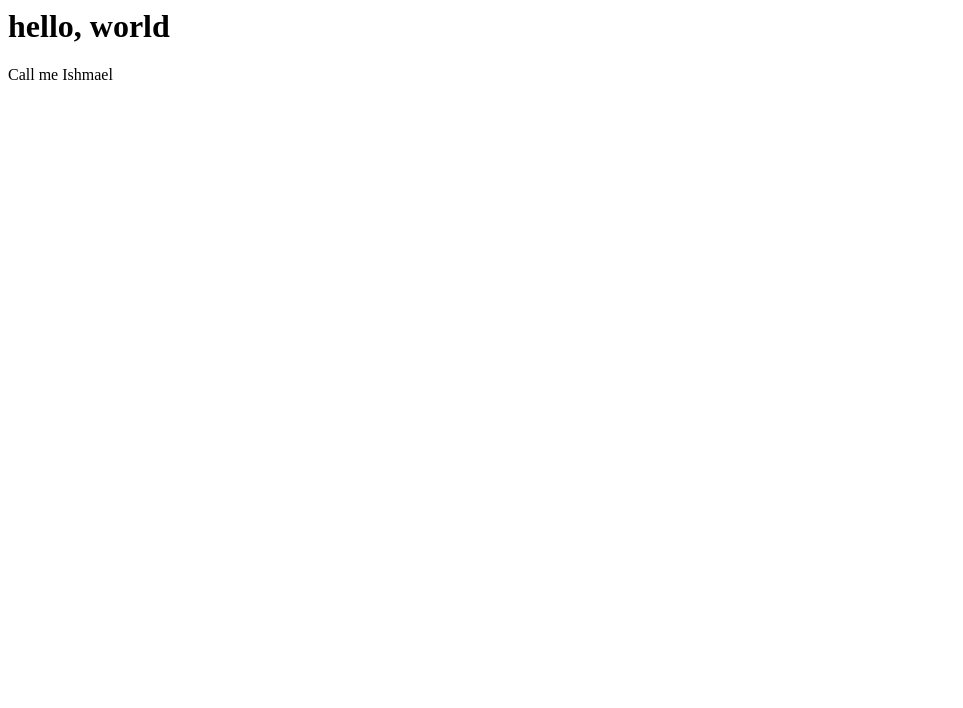
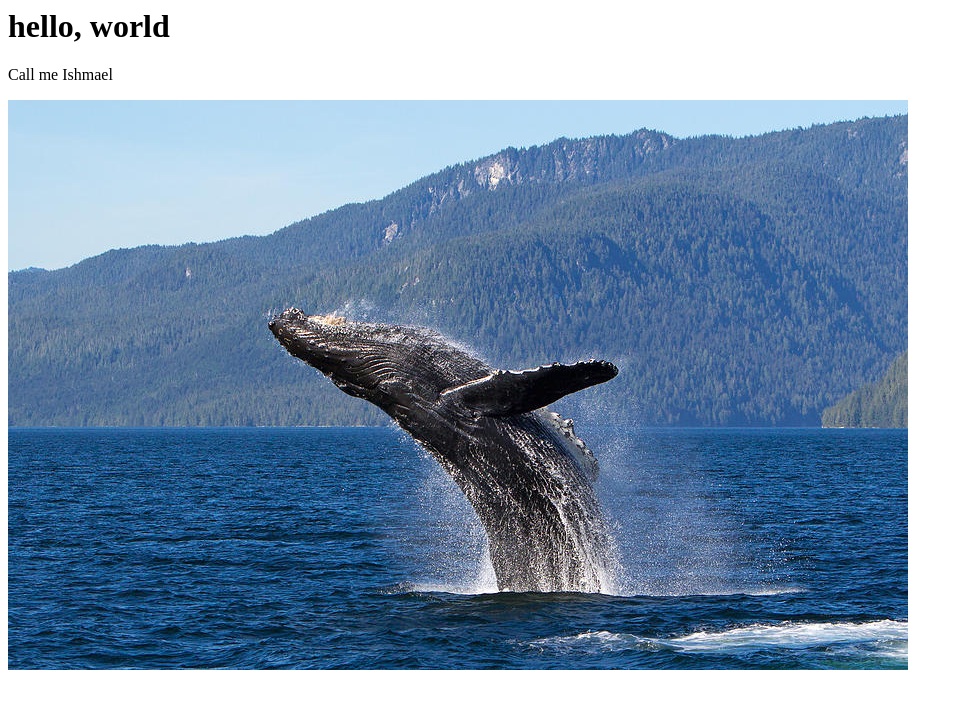
Before and after one commit to GazalbenPatel/MyRepository, a plain HTML site: page index.html in a window 1280 px wide. Shown: the whole page, without its empty margins (0-963 px from the left). Drawn offline with Linux system fonts and the light colour scheme; files whose address does not match are found by name.

Commit message:
Add an image

```diff
--- a/index.html
+++ b/index.html
@@ -8,5 +8,6 @@
       <body>
         <h1>hello, world</h1>
         <p>Call me Ishmael</p>
+        <img src = "file:///C:/Users/Dell/repos/website/images/breaching_whale.jpg">
       </body>
     </html>
```
Also changed, not shown: images/breaching_whale.jpg (added), 1 other file.
